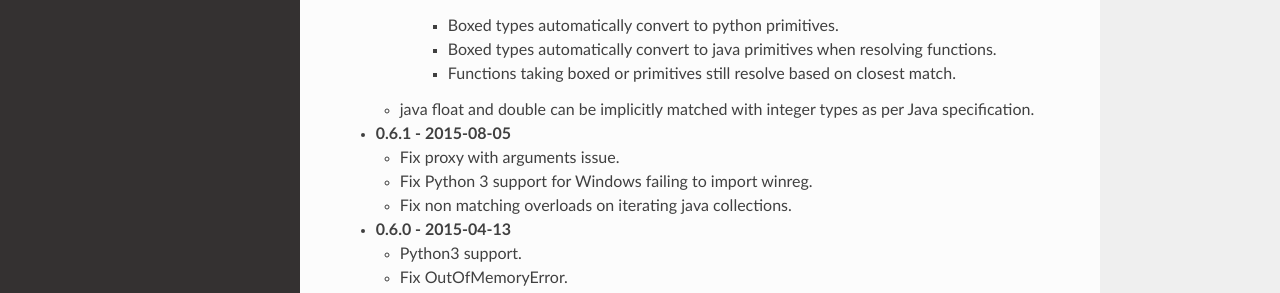
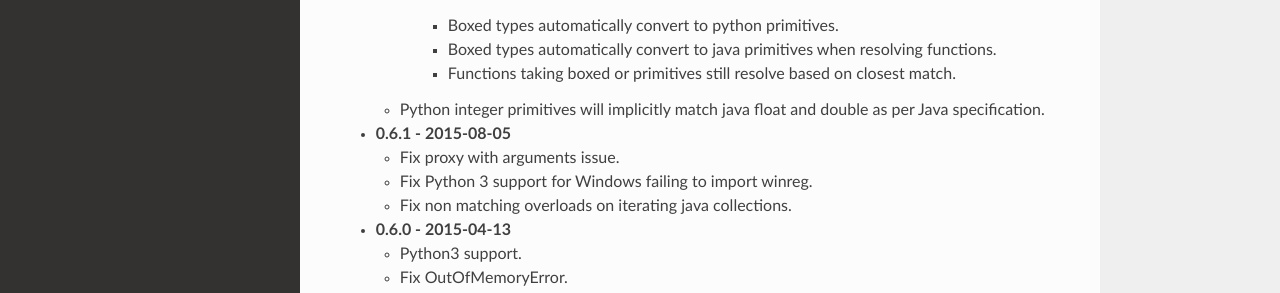
Before and after one commit to jpype-project/jpype, a Sphinx documentation site: the page built from doc/CHANGELOG.rst, in a window 1280 px wide and 900 px high. Shown: the part 350-643 px from the top of the window. Built offline with Sphinx 7.4.7 and the Read the Docs theme 2.0.0, drawn with Linux system fonts in a browser that asks for light colours; the version number is read from the project's files by our own code.

Commit message:
Typos and corretions after reviewing with restview.

```diff
--- a/doc/CHANGELOG.rst
+++ b/doc/CHANGELOG.rst
@@ -13,7 +13,7 @@
      - Boxed types automatically convert to python primitives.
      - Boxed types automatically convert to java primitives when resolving functions.
      - Functions taking boxed or primitives still resolve based on closest match.
-  - java float and double can be implicitly matched with integer types as per
+  - Python integer primitives will implicitly match java float and double as per
     Java specification.
 
 - **0.6.1 - 2015-08-05**
```
Also changed, not shown: doc/userguide.rst (+7 -7 lines).
